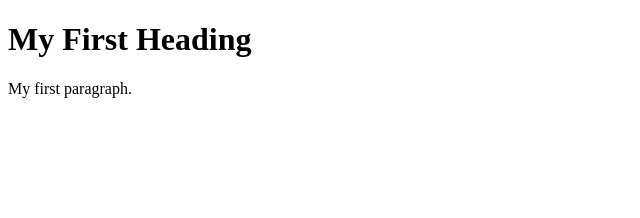
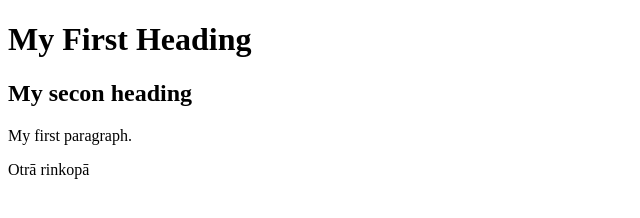
Before and after one commit to PP-87U/my-first-wbpage, a plain HTML site: page index.html in a window 1280 px wide. Shown: the whole page, without its empty margins (0-640 px from the left). Drawn offline with Linux system fonts and the light colour scheme.

Commit message:
My first changes to HTML code

```diff
--- a/index.html
+++ b/index.html
@@ -3,7 +3,10 @@
 <body>
 
 <h1>My First Heading</h1>
+  <h2>My secon heading</h2>
+
 <p>My first paragraph.</p>
+  <p>Otrā rinkopā</p>
 
 </body>
 </html>
```
